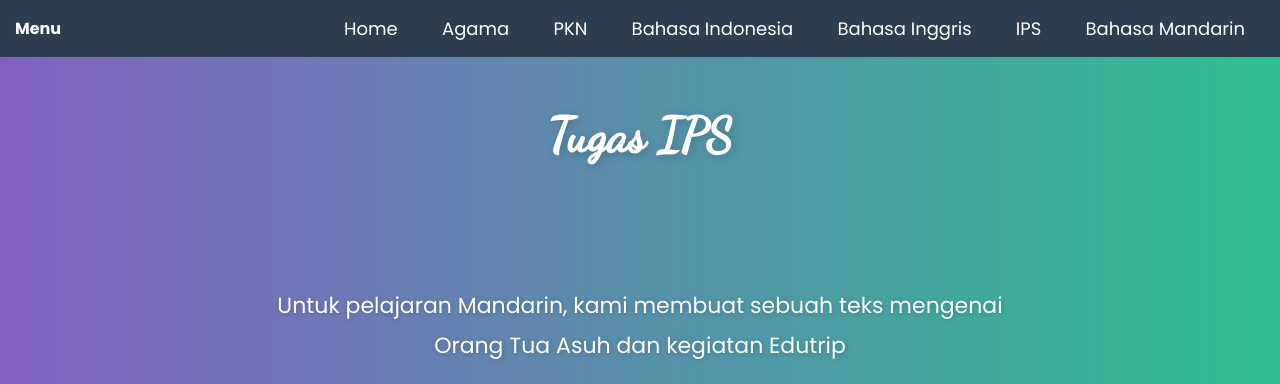
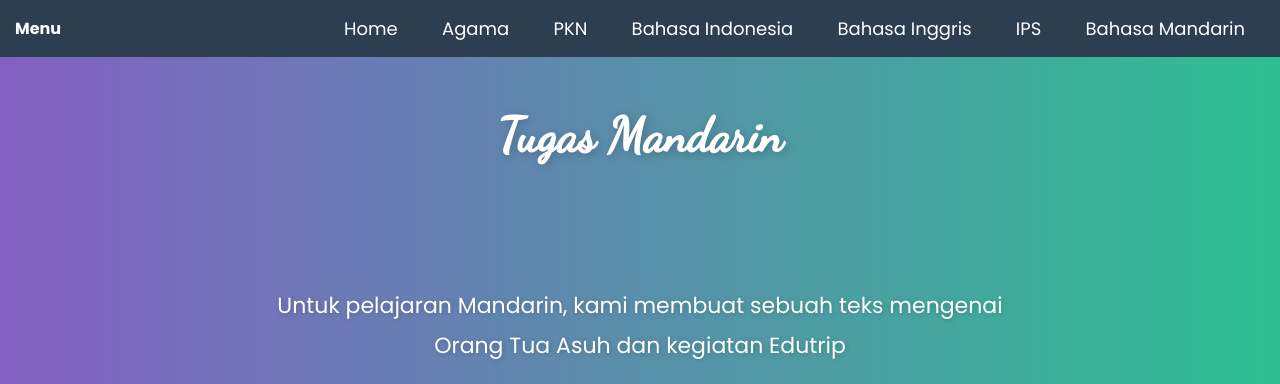
Before and after one commit to EgaSLJHS/edutrip-kelas8D-AP, a plain HTML site: page bahasa_mandarin.html in a window 1280 px wide. Shown: the top 384 px of the page. Drawn offline with Linux system fonts and the light colour scheme.

Commit message:
Update bahasa_mandarin.html

```diff
--- a/bahasa_mandarin.html
+++ b/bahasa_mandarin.html
@@ -83,7 +83,7 @@
             <a href="bahasa_mandarin.html">Bahasa Mandarin</a>
         </div>
     </div>
-    <h1 class="title">Tugas IPS</h1>
+    <h1 class="title">Tugas Mandarin</h1>
     <div class="content-container">
        <p>Untuk pelajaran Mandarin, kami membuat sebuah teks mengenai Orang Tua Asuh dan kegiatan Edutrip</p>
        <div class="image-container">
```
